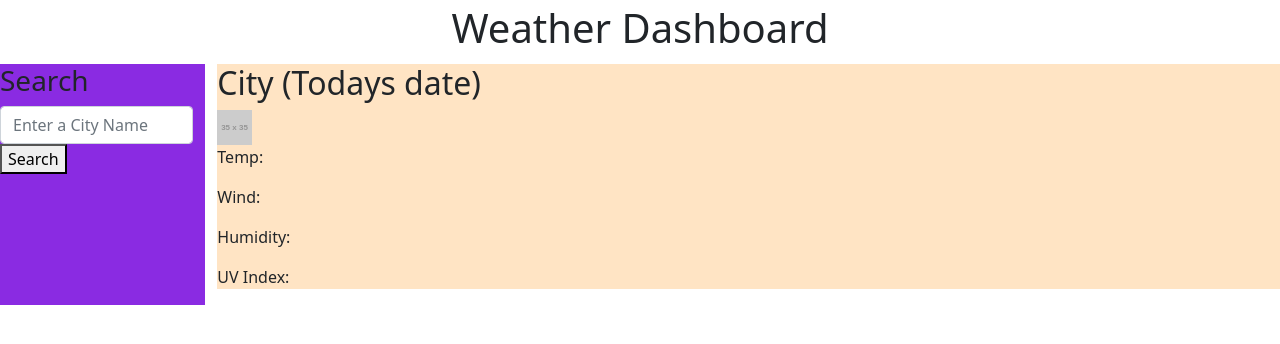
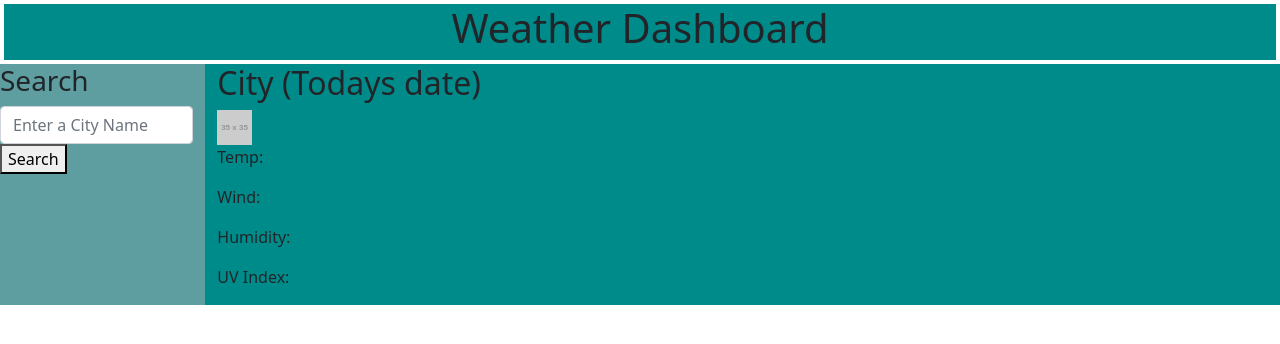
Before and after one commit to Asafran92/my-weathercast, a plain HTML site: page index.html in a window 1280 px wide. Drawn offline with nearby package versions, Linux system fonts and the light colour scheme; placeholder pictures from the web are drawn by us.

Commit message:
updated readme

```diff
--- a/assets/style.css
+++ b/assets/style.css
@@ -1,11 +1,16 @@
 #search {
-  background-color: blueviolet;
+  background-color: cadetblue;
 }
-#current {
-  background-color: bisque;
+
+header {
+  background-color: darkcyan;
 }
+
+#results {
+  background-color: darkcyan;
+}
+
 #forecast {
-  background-color: coral;
   display: flex;
   justify-content: space-around;
 }
```
Also changed, not shown: assets/images/Capture.PNG (added), 1 other file.
